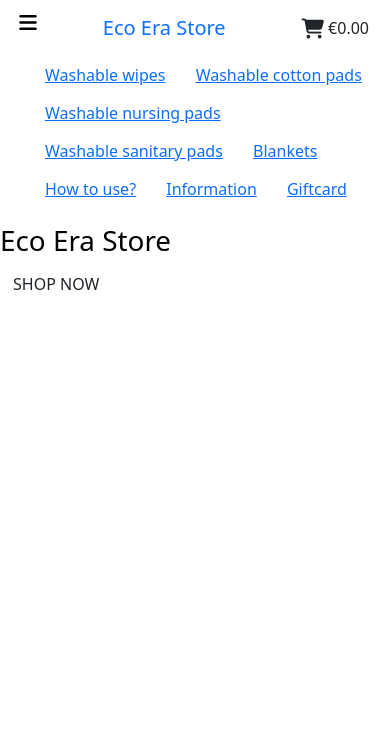
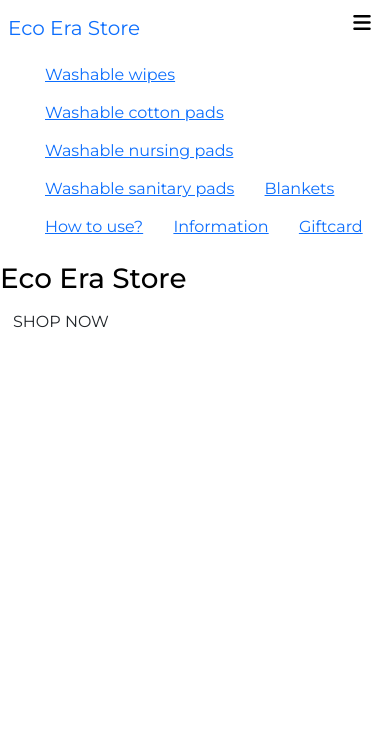
Before and after one commit to annakovesdi/eco-era-store, a Django app: page / in a window 390 px wide. Shown: the top 743 px of the page. Run offline with Django 3.2, Linux system fonts and the light colour scheme; some libraries are stand-ins or nearby versions.

Commit message:
top nav formatted responsively

```diff
--- a/eco_era_store/settings.py
+++ b/eco_era_store/settings.py
@@ -148,6 +148,11 @@
 # https://docs.djangoproject.com/en/3.2/howto/static-files/
 
 STATIC_URL = '/static/'
+STATICFILES_DIRS = (os.path.join(BASE_DIR, 'static'),)
+
+MEDIA_URL = '/media/'
+MEDIA_ROOT = os.path.join(BASE_DIR, 'media')
+
 
 # Default primary key field type
 # https://docs.djangoproject.com/en/3.2/ref/settings/#default-auto-field
--- a/static/css/base.css
+++ b/static/css/base.css
@@ -1,3 +1,5 @@
+@import url('https://fonts.googleapis.com/css2?family=Abel&family=Montserrat:ital,wght@0,100;0,200;0,300;0,400;0,500;0,600;0,700;0,800;0,900;1,100;1,200;1,300;1,400;1,500;1,600;1,700;1,800;1,900&display=swap');
+
 html {
     height: 100%;
 }
@@ -5,4 +7,17 @@
 body {
     height: calc(100vh - 100px);
     color: black;
+    font-family: 'Montserrat', sans-serif;
+    font-size: 16px;
+    font-weight: 400;
 }
+
+li::marker {
+    text-size-adjust: 0;
+}
+
+@media (min-width: 768px) {
+.navbar-expand-md .navbar-collapse {
+    min-width: 100%;
+}
+}
--- a/templates/base.html
+++ b/templates/base.html
@@ -20,26 +20,22 @@
         <!--Navigation bar upper row-->
             <nav class="navbar navbar-expand-md row">
                 <div class="container-fluid">
+                    <!--Logo-->
+                    <div class="col-md-8 mx-auto ms-2 me-2 nav-item">
+                        <a class="navbar-brand" href="{% url 'home' %}">Eco Era Store</a>
+                        </a>
+                    </div>
+                    <div class="col-md-4">
                     <!--Toggler Button-->
                     <button class="navbar-toggler" type="button" data-bs-toggle="collapse" data-bs-target="#navbarSupportedContent"
                         aria-controls="navbarSupportedContent" aria-expanded="false" aria-label="Toggle navigation">
                         <span class="navbar-toggler-icon"><i class="fas fa-bars"></i></span>
                     </button>
-                     <!--Search-->
-                     <div class="col-md-4 d-none d-md-block ms-2 me-2">
-                        <form class="d-flex">
-                            <input class="form-control me-2" type="search" placeholder="Search" aria-label="Search">
-                            <button class="btn btn-outline-success" type="submit">Search</button>
-                        </form>
-                    </div>
-                    <!--Logo-->
-                    <div class="col-md-4 mx-auto ms-2 me-2">
-                        <a class="navbar-brand" href="{% url 'home' %}">Eco Era Store</a>
-                    </div>
-                    <!--Navbar Items-->
-                    <div class="collapse navbar-collapse col-md-2 ms-2" id="navbarSupportedContent">
-                        <ul class="navbar-nav me-auto mb-2 mb-lg-0">
-                            <li class="nav-item dropdown">
+                    <!--Account Dropdown-->
+                     <div class="collapse navbar-collapse" id="navbarSupportedContent">
+                    <div class="col nav-item ml-auto">
+                        <ul class="navbar-nav">
+                            <li class="dropdown">
                                 <a class="nav-link dropdown-toggle" href="#" id="navbarDropdown" role="button"
                                     data-bs-toggle="dropdown" aria-expanded="false">
                                     My Account
@@ -57,9 +53,11 @@
                                     {% endif %}
                                 </ul>
                                 </li>
-                                </div>
+                        </ul>
+                    </div>
+
                         <!--Basket-->
-                        <div class="col-md-2 me-2">
+                        <div class="col nav-item ml-auto">
                             <a class="{% if grand_total %} {% else %}{% endif %} btn" href="#">
                                     <div>
                                         <i class="fas fa-shopping-cart fa-lg"></i>
@@ -71,8 +69,10 @@
                                         </span>
                                     </div>
                                 </a>
+                                </div>
                         </div>
-                </div>
+                     </div>
+
             </nav>
 
 
```
